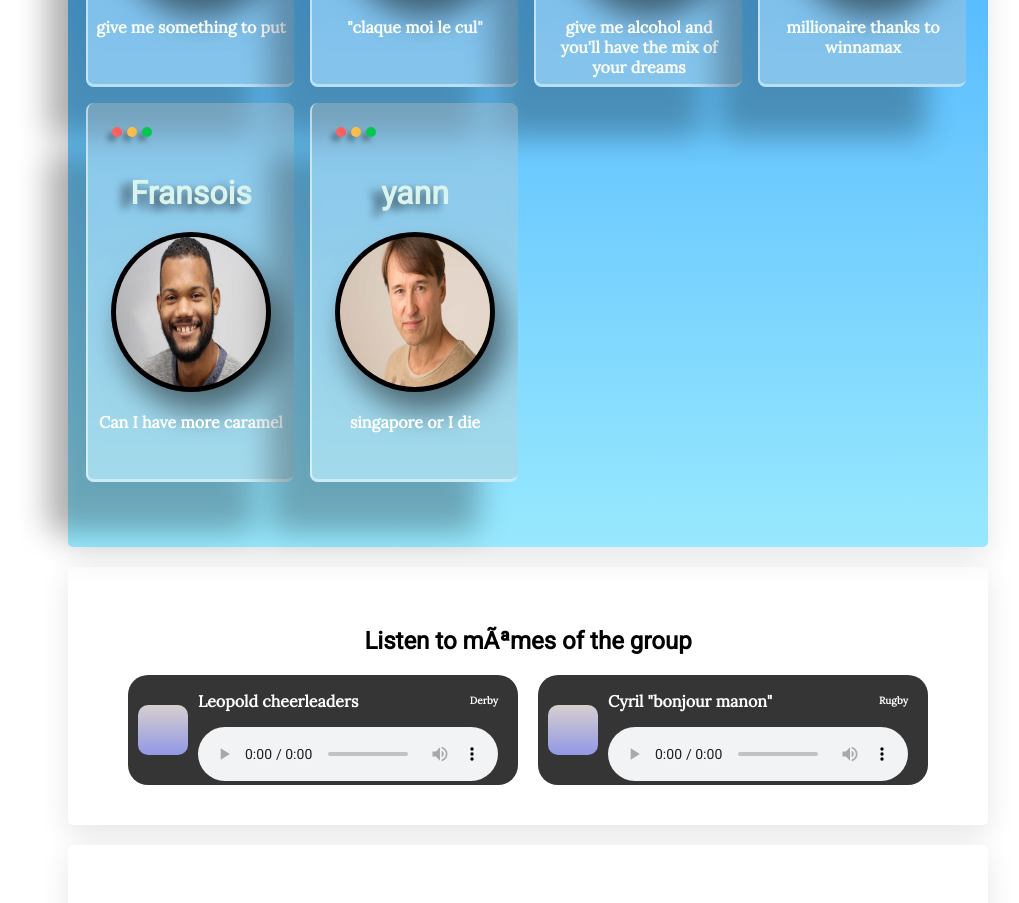
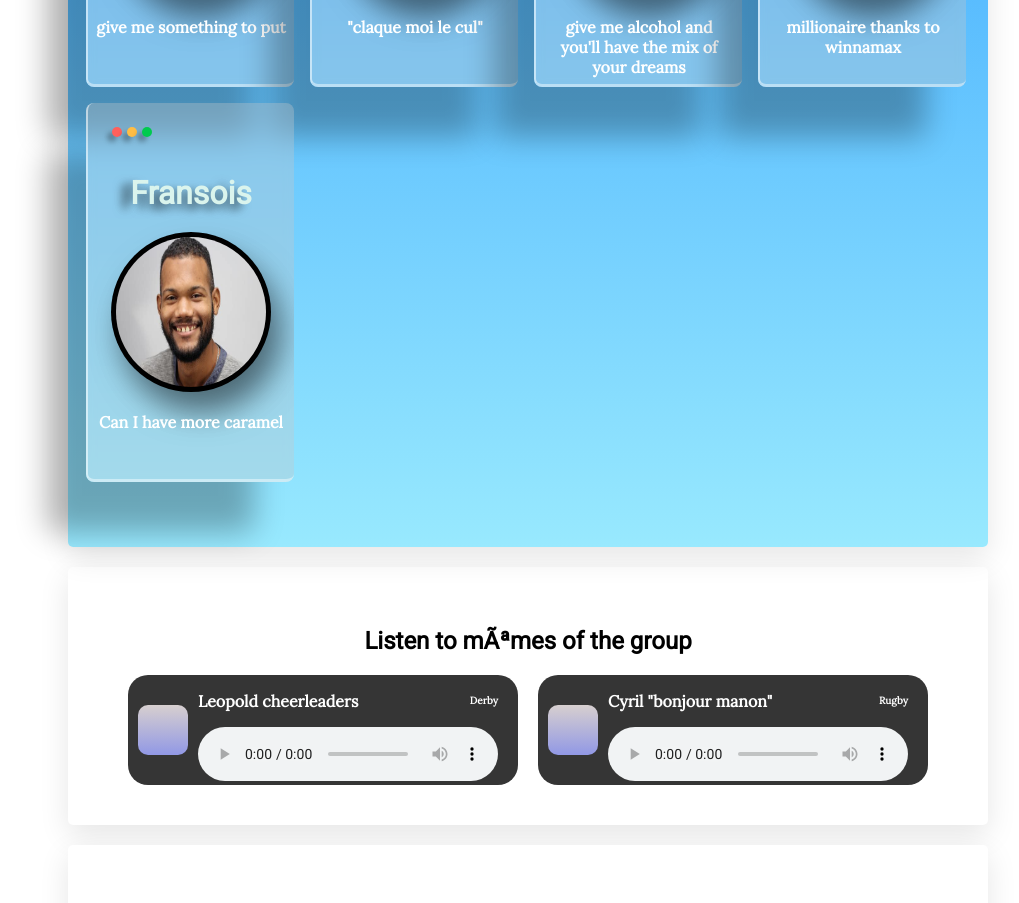
Before and after one commit to 6rilique/version-to-le-wagon, a plain HTML site: page index_display_pb.html in a window 1280 px wide. Shown: the part 1543-2446 px from the top of the page, without its empty margins (112-1131 px from the left). Drawn offline with Linux system fonts and the light colour scheme.

Commit message:
Update index_display_pb.html

```diff
--- a/index_display_pb.html
+++ b/index_display_pb.html
@@ -119,17 +119,6 @@
 								<img class="avatar" src="images/fransois.jpg" alt="fransois">
 								<p>Can I have more caramel</p>
 						</div>
-						<div class="card">
-							    <div class="align">
-							        <span class="red"></span>
-							        <span class="yellow"></span>
-							        <span class="green"></span>
-								</div>
-
-								<h1>yann</h1>
-								<img class="avatar" src="images/yann.jpg" alt="Yann">
-								<p>singapore or I die</p>
-						</div>
 					</div>
 			</div>
 
```
